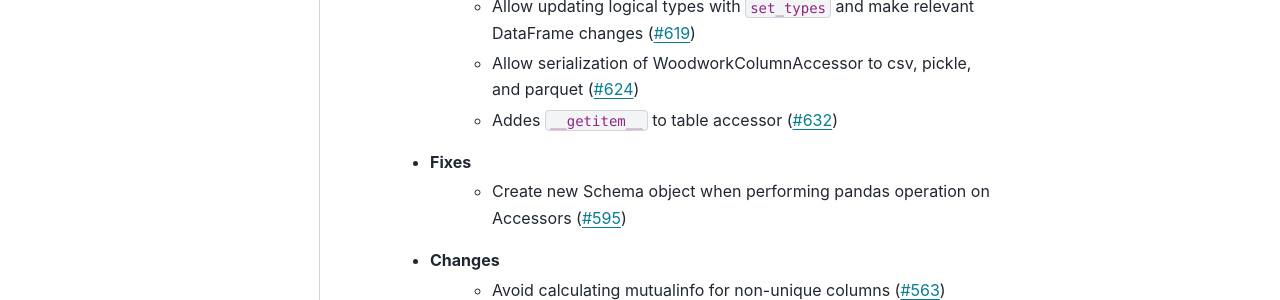
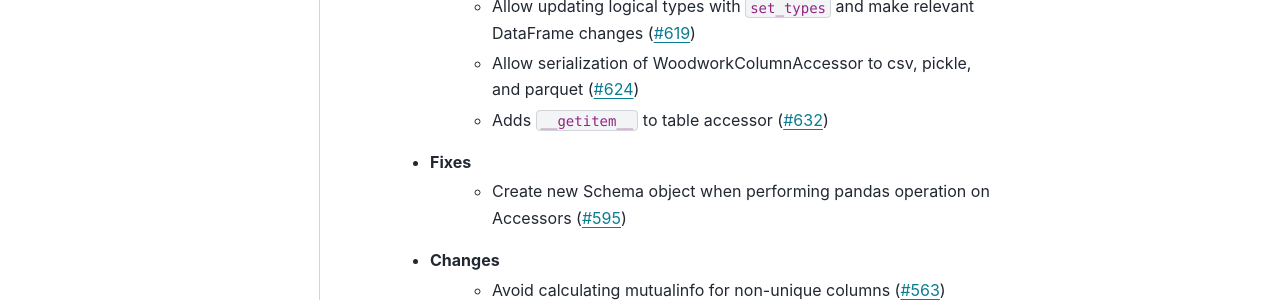
Before and after one commit to alteryx/woodwork, a Sphinx documentation site: the page built from docs/source/release_notes.rst, in a window 1280 px wide and 900 px high, scrolled down 1088 px. Shown: the part 150-450 px from the top of the window. Built offline with Sphinx 7.4.7 and the PyData theme 0.15.4, drawn with Linux system fonts in a browser that asks for light colours; comment, search, counter and statistics services are not loaded.

Commit message:
fix typo

```diff
--- a/docs/source/release_notes.rst
+++ b/docs/source/release_notes.rst
@@ -29,7 +29,7 @@ Release Notes
         * Implement ``loc`` and ``iloc`` for WoodworkTableAccessor (:pr:`618`)
         * Allow updating logical types with ``set_types`` and make relevant DataFrame changes (:pr:`619`)
         * Allow serialization of WoodworkColumnAccessor to csv, pickle, and parquet (:pr:`624`)
-        * Addes ``__getitem__`` to table accessor (:pr:`632`)
+        * Adds ``__getitem__`` to table accessor (:pr:`632`)
     * Fixes
         * Create new Schema object when performing pandas operation on Accessors (:pr:`595`)
     * Changes
```
